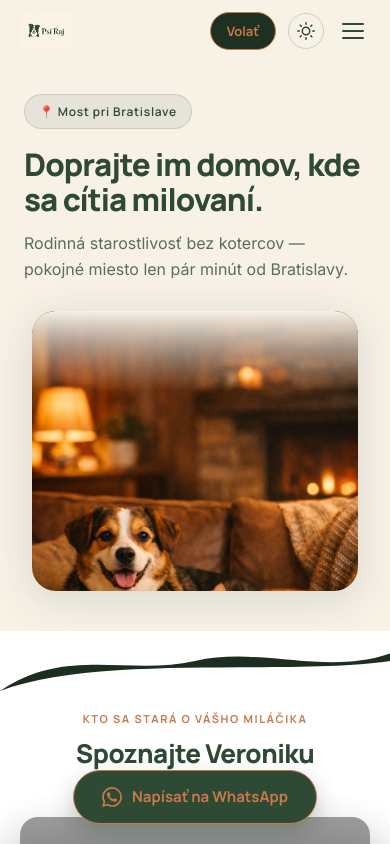
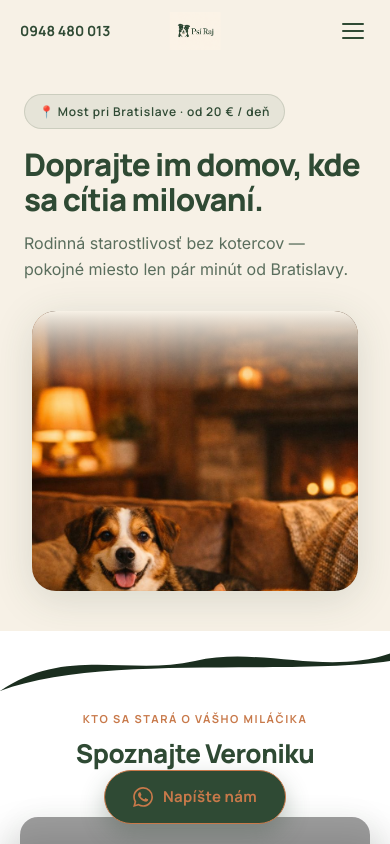
Before and after one commit to kachynovi-ui/psi-raj-, a plain HTML site: page index.html in a window 390 px wide. Shown: the top 844 px of the page. Drawn offline with Linux system fonts and the light colour scheme; grey boxes are pictures that could not be loaded.

Commit message:
Update index.html

```diff
--- a/index.html
+++ b/index.html
@@ -74,29 +74,30 @@ h1,h2,h3,h4{font-family:'Manrope',sans-serif;color:var(--green);line-height:1.15
 
 .wa-bar{
   position:fixed;
-  bottom:32px;
+  bottom:40px;
   left:50%;
   transform:translateX(-50%);
   z-index:999;
   background:#1e3022;
   border-radius:50px;
-  border:2px solid var(--terra);
-  box-shadow:0 10px 25px rgba(30,48,34,0.35);
+  border:1.5px solid var(--terra);
+  box-shadow:0 8px 20px rgba(30,48,34,0.3);
   white-space:nowrap;
 }
 .wa-bar a{
   display:flex;
   align-items:center;
   gap:8px;
-  padding:12px 22px;
+  padding:10px 24px;
   color:var(--terra);
   font-family:'Manrope',sans-serif;
   font-size:14px;
   font-weight:700;
-  transition:transform .3s ease,box-shadow .3s ease;
+  letter-spacing:.02em;
+  transition:transform .3s ease;
 }
-.wa-bar a:hover{transform:scale(1.05)}
-.wa-bar svg{width:18px;height:18px;fill:var(--terra);flex-shrink:0}
+.wa-bar a:hover{transform:scale(1.04)}
+.wa-bar svg{width:17px;height:17px;fill:var(--terra);flex-shrink:0}
 @media(min-width:768px){.wa-bar{display:none}}
 .btn-ghost{background:rgba(255,255,255,.12);backdrop-filter:blur(8px);-webkit-backdrop-filter:blur(8px);color:#fff;border:1px solid rgba(255,255,255,.3);font-size:14px;padding:13px 24px}
 .btn-ghost:hover{background:rgba(255,255,255,.22)}
@@ -104,8 +105,20 @@ h1,h2,h3,h4{font-family:'Manrope',sans-serif;color:var(--green);line-height:1.15
 /* NAV */
 nav{position:sticky;top:0;z-index:200;background:#F7F1E6;height:62px;display:flex;align-items:center;justify-content:space-between;padding:0 20px;transition:box-shadow var(--t)}
 nav.scrolled{box-shadow:0 2px 20px rgba(47,74,52,.10)}
-.nav-logo{display:flex;align-items:center;text-decoration:none}
+.nav-phone{font-family:'Manrope',sans-serif;font-size:14px;font-weight:700;color:var(--green);text-decoration:none;transition:color var(--t)}
+.nav-phone:hover{color:var(--terra)}
+.nav-logo{display:flex;align-items:center;text-decoration:none;position:absolute;left:50%;transform:translateX(-50%)}
 .nav-logo img{height:38px;width:auto}
+.nav-right{display:flex;align-items:center}
+.burger{background:none;border:none;cursor:pointer;display:flex;flex-direction:column;gap:5px;padding:6px}
+.burger span{display:block;width:22px;height:2px;background:var(--green);border-radius:2px;transition:transform var(--t),opacity var(--t)}
+.burger.open span:nth-child(1){transform:translateY(7px) rotate(45deg)}
+.burger.open span:nth-child(2){opacity:0}
+.burger.open span:nth-child(3){transform:translateY(-7px) rotate(-45deg)}
+.nav-links-desktop{display:none;list-style:none;gap:28px;align-items:center}
+.nav-links-desktop a{font-family:'Manrope',sans-serif;font-size:14px;font-weight:600;color:var(--text);transition:color var(--t)}
+.nav-links-desktop a:hover{color:var(--green)}
+@media(min-width:768px){nav{padding:0 48px}.nav-links-desktop{display:flex}}
 .nav-right{display:flex;align-items:center;gap:12px}
 .nav-call{font-family:'Manrope',sans-serif;font-size:13px;font-weight:700;color:var(--terra);background:#1e3022;border:1.5px solid var(--terra);padding:8px 16px;border-radius:50px;transition:background var(--t)}
 .nav-call:hover{background:#162619}
@@ -357,7 +370,9 @@ nav.scrolled{box-shadow:0 2px 20px rgba(47,74,52,.10)}
 .cta-block h2{color:var(--green);font-size:clamp(26px,5vw,40px);font-weight:800;margin-bottom:14px;letter-spacing:-.02em}
 .cta-block p{color:var(--muted);font-size:16px;margin-bottom:36px;max-width:420px;margin-left:auto;margin-right:auto}
 .cta-btns{display:flex;flex-direction:column;align-items:center;gap:14px}
-.cta-phone{color:var(--green);font-family:'Manrope',sans-serif;font-size:16px;font-weight:700}
+@keyframes line-slide{0%{width:0;left:0}50%{width:100%;left:0}51%{width:100%;right:0;left:auto}100%{width:0;right:0;left:auto}}
+.cta-phone{color:var(--green);font-family:'Manrope',sans-serif;font-size:20px;font-weight:800;position:relative;display:inline-block;margin-top:8px}
+.cta-phone::after{content:'';position:absolute;bottom:-4px;left:0;height:2px;background:var(--terra);animation:line-slide 2.5s ease-in-out infinite}
 @media(min-width:640px){.cta-btns{flex-direction:row;justify-content:center}.cta-block{padding:80px 48px;margin:0 24px}}
 
 /* FOOTER */
@@ -426,6 +441,7 @@ footer{background:var(--white);color:var(--text);padding:56px 20px 100px}
 
 <!-- NAV -->
 <nav id="nav">
+  <a href="tel:+421948480013" class="nav-phone">0948 480 013</a>
   <a href="#" class="nav-logo">
     <img src="logo_mobil.png" alt="Psí Raj – Hotel pre miláčikov">
   </a>
@@ -437,11 +453,6 @@ footer{background:var(--white);color:var(--text);padding:56px 20px 100px}
     <li><a href="#faq">FAQ</a></li>
   </ul>
   <div class="nav-right">
-    <a href="tel:+421948480013" class="nav-call">Volať</a>
-    <button class="theme-toggle" id="themeToggle" aria-label="Prepnúť režim" title="Prepnúť tmavý/svetlý režim">
-      <svg id="iconSun" width="18" height="18" viewBox="0 0 24 24" fill="none" stroke="currentColor" stroke-width="2" stroke-linecap="round"><circle cx="12" cy="12" r="5"/><line x1="12" y1="1" x2="12" y2="3"/><line x1="12" y1="21" x2="12" y2="23"/><line x1="4.22" y1="4.22" x2="5.64" y2="5.64"/><line x1="18.36" y1="18.36" x2="19.78" y2="19.78"/><line x1="1" y1="12" x2="3" y2="12"/><line x1="21" y1="12" x2="23" y2="12"/><line x1="4.22" y1="19.78" x2="5.64" y2="18.36"/><line x1="18.36" y1="5.64" x2="19.78" y2="4.22"/></svg>
-      <svg id="iconMoon" width="18" height="18" viewBox="0 0 24 24" fill="none" stroke="currentColor" stroke-width="2" stroke-linecap="round" style="display:none"><path d="M21 12.79A9 9 0 1 1 11.21 3 7 7 0 0 0 21 12.79z"/></svg>
-    </button>
     <button class="burger" id="burger" aria-label="Menu">
       <span></span><span></span><span></span>
     </button>
@@ -460,7 +471,7 @@ footer{background:var(--white);color:var(--text);padding:56px 20px 100px}
     <li><a href="#faq" onclick="closeMenu()">FAQ</a></li>
   </ul>
   <div class="sheet-cta">
-    <a href="https://wa.me/421948480013?text=Dobrý deň, mám záujem o ubytovanie miláčika." class="btn btn-green" onclick="closeMenu()">Napísať na WhatsApp</a>
+    <a href="https://wa.me/421948480013?text=Dobrý deň, mám záujem o ubytovanie miláčika." class="btn btn-green" onclick="closeMenu()">Napíšte nám</a>
     <a href="tel:+421948480013" class="btn" style="background:var(--sage);color:var(--green)" onclick="closeMenu()">Volať: 0948 480 013</a>
   </div>
 </div>
@@ -469,11 +480,11 @@ footer{background:var(--white);color:var(--text);padding:56px 20px 100px}
 <section class="hero">
   <div class="hero-content reveal">
     <div class="hero-text-col">
-      <span class="hero-badge">📍 Most pri Bratislave</span>
+      <span class="hero-badge">📍 Most pri Bratislave · od 20 € / deň</span>
       <h1>Doprajte im domov, kde sa cítia milovaní.</h1>
       <p class="hero-sub">Rodinná starostlivosť bez kotercov — pokojné miesto len pár minút od Bratislavy.</p>
       <div class="hero-btns">
-        <a href="https://wa.me/421948480013?text=Dobrý deň, mám záujem o ubytovanie miláčika." class="btn btn-hero-wa btn-pulse">Napísať na WhatsApp</a>
+        <a href="https://wa.me/421948480013?text=Dobrý deň, mám záujem o ubytovanie miláčika." class="btn btn-hero-wa btn-pulse">Napíšte nám</a>
         <a href="#veronika" class="btn btn-hero-more">Zistiť viac</a>
       </div>
     </div>
@@ -771,14 +782,14 @@ footer{background:var(--white);color:var(--text);padding:56px 20px 100px}
   </svg>
 </div>
 
-<!-- KONTAKT --> dark green -->
+<!-- KONTAKT -->
 <section class="section section-sage" style="padding-top:20px;padding-bottom:72px">
   <div class="cta-block reveal">
     <span class="eyebrow">Kontakt</span>
     <h2>Chcete ubytovať miláčika?</h2>
     <p>Napíšte nám na WhatsApp – odpovieme rýchlo a dohodneme všetko osobne.</p>
     <div class="cta-btns">
-      <a href="https://wa.me/421948480013?text=Dobrý deň, mám záujem o ubytovanie miláčika." class="btn btn-green btn-pulse">Napísať na WhatsApp</a>
+      <a href="https://wa.me/421948480013?text=Dobrý deň, mám záujem o ubytovanie miláčika." class="btn btn-green btn-pulse">Napíšte nám</a>
       <a href="tel:+421948480013" class="cta-phone">0948 480 013</a>
     </div>
   </div>
@@ -806,7 +817,7 @@ footer{background:var(--white);color:var(--text);padding:56px 20px 100px}
       <div class="footer-col">
         <h4>Kontakt</h4>
         <a href="tel:+421948480013">0948 480 013</a>
-        <a href="https://wa.me/421948480013">WhatsApp</a>
+        <a href="https://wa.me/421948480013">Napíšte nám</a>
         <p>Nálepková 302, Most pri Bratislave</p>
         <a href="https://facebook.com/profile.php?id=61567472106626" target="_blank" rel="noopener">Facebook</a>
       </div>
@@ -829,14 +840,14 @@ footer{background:var(--white);color:var(--text);padding:56px 20px 100px}
 <div class="wa-bar">
   <a href="https://wa.me/421948480013?text=Dobrý deň, mám záujem o ubytovanie miláčika.">
     <svg viewBox="0 0 24 24"><path d="M17.472 14.382c-.297-.149-1.758-.867-2.03-.967-.273-.099-.471-.148-.67.15-.197.297-.767.966-.94 1.164-.173.199-.347.223-.644.075-.297-.15-1.255-.463-2.39-1.475-.883-.788-1.48-1.761-1.653-2.059-.173-.297-.018-.458.13-.606.134-.133.298-.347.446-.52.149-.174.198-.298.298-.497.099-.198.05-.371-.025-.52-.075-.149-.669-1.612-.916-2.207-.242-.579-.487-.5-.669-.51-.173-.008-.371-.01-.57-.01-.198 0-.52.074-.792.372-.272.297-1.04 1.016-1.04 2.479 0 1.462 1.065 2.875 1.213 3.074.149.198 2.096 3.2 5.077 4.487.709.306 1.262.489 1.694.625.712.227 1.36.195 1.871.118.571-.085 1.758-.719 2.006-1.413.248-.694.248-1.289.173-1.413-.074-.124-.272-.198-.57-.347m-5.421 7.403h-.004a9.87 9.87 0 01-5.031-1.378l-.361-.214-3.741.982.998-3.648-.235-.374a9.86 9.86 0 01-1.51-5.26c.001-5.45 4.436-9.884 9.888-9.884 2.64 0 5.122 1.03 6.988 2.898a9.825 9.825 0 012.893 6.994c-.003 5.45-4.437 9.884-9.885 9.884m8.413-18.297A11.815 11.815 0 0012.05 0C5.495 0 .16 5.335.157 11.892c0 2.096.547 4.142 1.588 5.945L.057 24l6.305-1.654a11.882 11.882 0 005.683 1.448h.005c6.554 0 11.89-5.335 11.893-11.893a11.821 11.821 0 00-3.48-8.413z"/></svg>
-    Napísať na WhatsApp
+    Napíšte nám
   </a>
 </div>
 
 <!-- WA FLOAT DESKTOP -->
 <a href="https://wa.me/421948480013?text=Dobrý deň, mám záujem o ubytovanie miláčika." class="wa-float" target="_blank" rel="noopener">
   <svg viewBox="0 0 24 24"><path d="M17.472 14.382c-.297-.149-1.758-.867-2.03-.967-.273-.099-.471-.148-.67.15-.197.297-.767.966-.94 1.164-.173.199-.347.223-.644.075-.297-.15-1.255-.463-2.39-1.475-.883-.788-1.48-1.761-1.653-2.059-.173-.297-.018-.458.13-.606.134-.133.298-.347.446-.52.149-.174.198-.298.298-.497.099-.198.05-.371-.025-.52-.075-.149-.669-1.612-.916-2.207-.242-.579-.487-.5-.669-.51-.173-.008-.371-.01-.57-.01-.198 0-.52.074-.792.372-.272.297-1.04 1.016-1.04 2.479 0 1.462 1.065 2.875 1.213 3.074.149.198 2.096 3.2 5.077 4.487.709.306 1.262.489 1.694.625.712.227 1.36.195 1.871.118.571-.085 1.758-.719 2.006-1.413.248-.694.248-1.289.173-1.413-.074-.124-.272-.198-.57-.347m-5.421 7.403h-.004a9.87 9.87 0 01-5.031-1.378l-.361-.214-3.741.982.998-3.648-.235-.374a9.86 9.86 0 01-1.51-5.26c.001-5.45 4.436-9.884 9.888-9.884 2.64 0 5.122 1.03 6.988 2.898a9.825 9.825 0 012.893 6.994c-.003 5.45-4.437 9.884-9.885 9.884m8.413-18.297A11.815 11.815 0 0012.05 0C5.495 0 .16 5.335.157 11.892c0 2.096.547 4.142 1.588 5.945L.057 24l6.305-1.654a11.882 11.882 0 005.683 1.448h.005c6.554 0 11.89-5.335 11.893-11.893a11.821 11.821 0 00-3.48-8.413z"/></svg>
-  Napísať na WhatsApp
+  Napíšte nám
 </a>
 
 <script>
```
